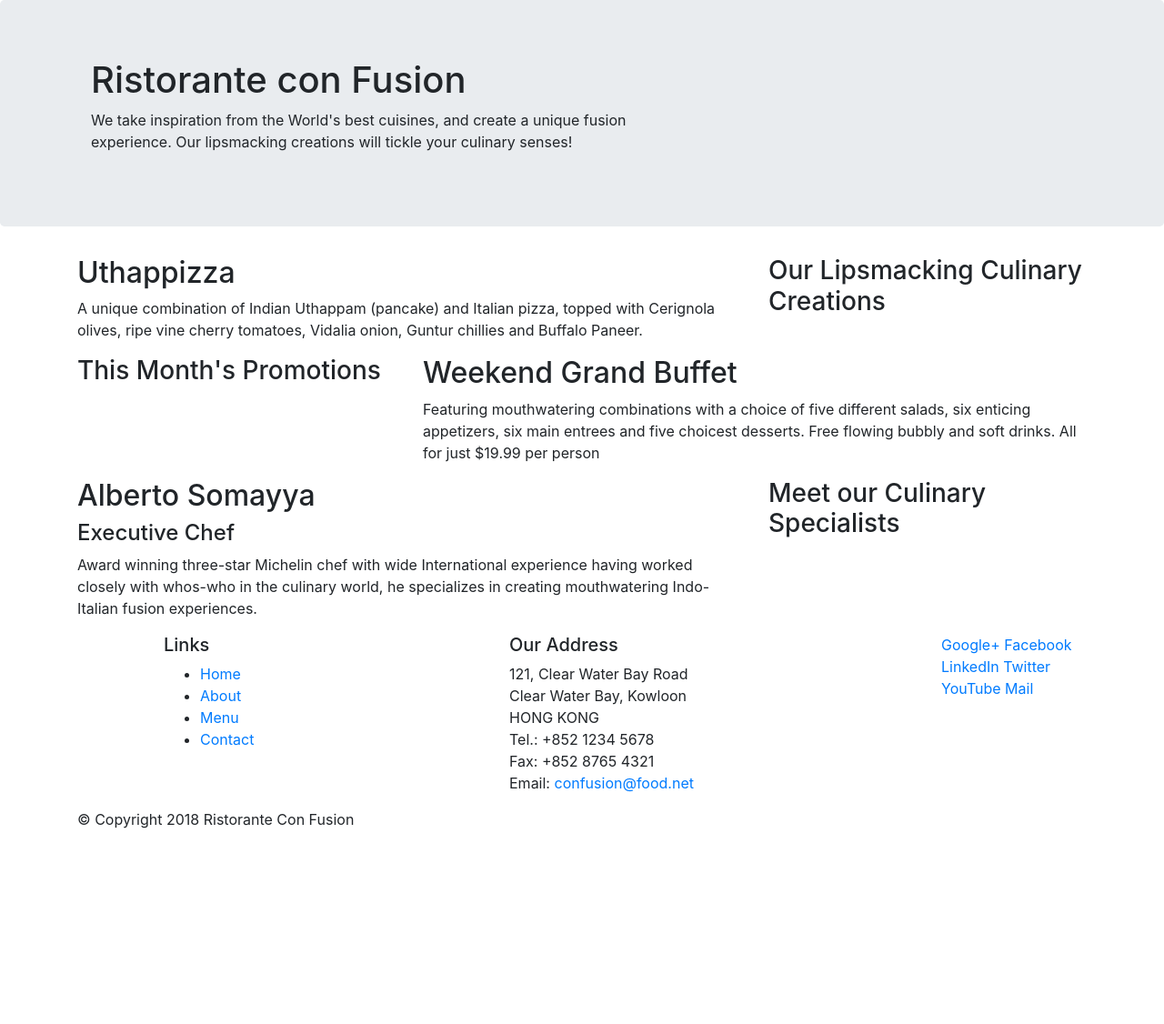
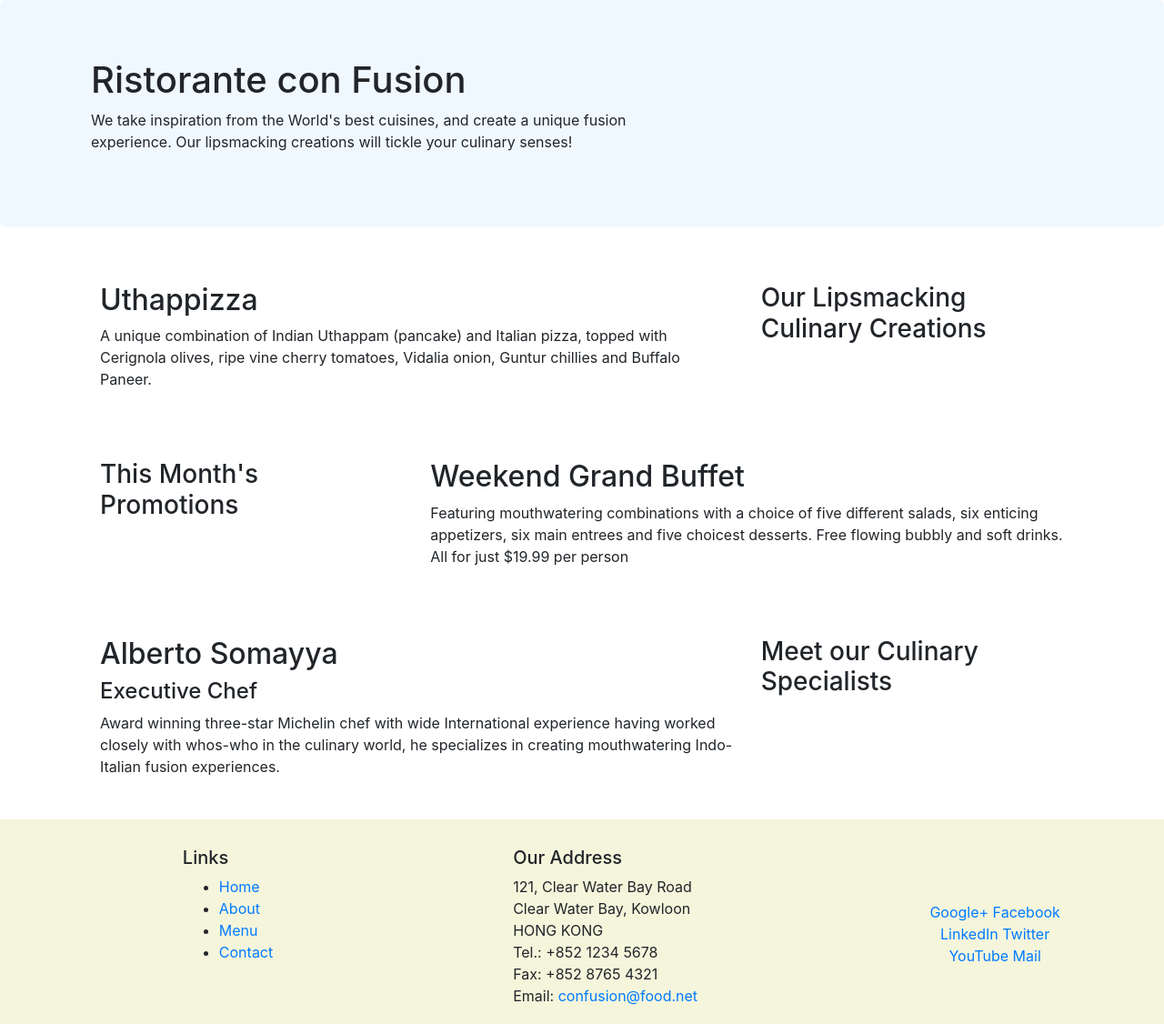
Before and after one commit to vinodbistvb/bootstrap4Trials, a website: page index.html in a window 1280 px wide. Shown: the top 1126 px of the page at 91% size. Before the commit the page ends 929 px from the top, so only its background shows below. Drawn offline with nearby package versions, Linux system fonts and the light colour scheme.

Commit message:
bootstrap grid 2

```diff
--- /dev/null
+++ b/css/style.css
@@ -0,0 +1,12 @@
+.jumbotron{
+background-color: aliceblue;
+}
+
+.row-content{
+    margin: 0px auto;
+    padding: 30px 10px 30px 10px;
+}
+
+.footer{
+    background-color: beige;
+}
--- a/index.html
+++ b/index.html
@@ -9,6 +9,7 @@
 
      <!-- Bootstrap CSS -->
      <link rel="stylesheet" href="node_modules/bootstrap/dist/css/bootstrap.min.css">
+     <link rel="stylesheet" href="css/style.css">
     <title>Ristorante Con Fusion</title>
 </head>
 
@@ -28,7 +29,7 @@
     </header>
 
     <div class="container">
-        <div class="row" >
+        <div class="row row-content" >
             <div class="col-12 col-sm-4 order-sm-last">
                 <h3>Our Lipsmacking Culinary Creations</h3>
             </div>
@@ -39,7 +40,7 @@
         </div>
 
 
-        <div class="row">
+        <div class="row row-content">
             <div class="col-12 col-sm-4 order-sm-first">
                 <h3>This Month's Promotions</h3>
             </div>
@@ -49,7 +50,7 @@
             </div>
         </div>
 
-        <div class="row">
+        <div class="row row-content">
             <div class="col-12 col-sm-4 order-sm-last">
                 <h3>Meet our Culinary Specialists</h3>
             </div>
@@ -61,9 +62,9 @@
         </div>
     </div>
 
-    <footer>
+    <footer class="footer">
         <div class="container">
-            <div class ="row">
+            <div class ="row row-content">
                 <div class="offset-1 col-4 col-sm-4">
                     <h5>Links</h5>
                     <ul>
@@ -84,8 +85,8 @@
 		              Email: <a href="mailto:confusion@food.net">confusion@food.net</a>
 		           </address>
                 </div>
-                <div  class="col-sm-2">
-                    <div>
+                <div  class="col-sm-2 align-self-center">
+                    <div class = "text-center">
                         <a href="http://google.com/+">Google+</a>
                         <a href="http://www.facebook.com/profile.php?id=">Facebook</a>
                         <a href="http://www.linkedin.com/in/">LinkedIn</a>
@@ -95,8 +96,8 @@
                     </div>
                 </div>
            </div>
-           <div class="row">
-                <div class="col-auto order-sm-last">
+           <div class="row row-content justify-content-center">
+                <div class="col-auto order-sm-last ">
                     <p>© Copyright 2018 Ristorante Con Fusion</p>
                 </div>
            </div>
```
